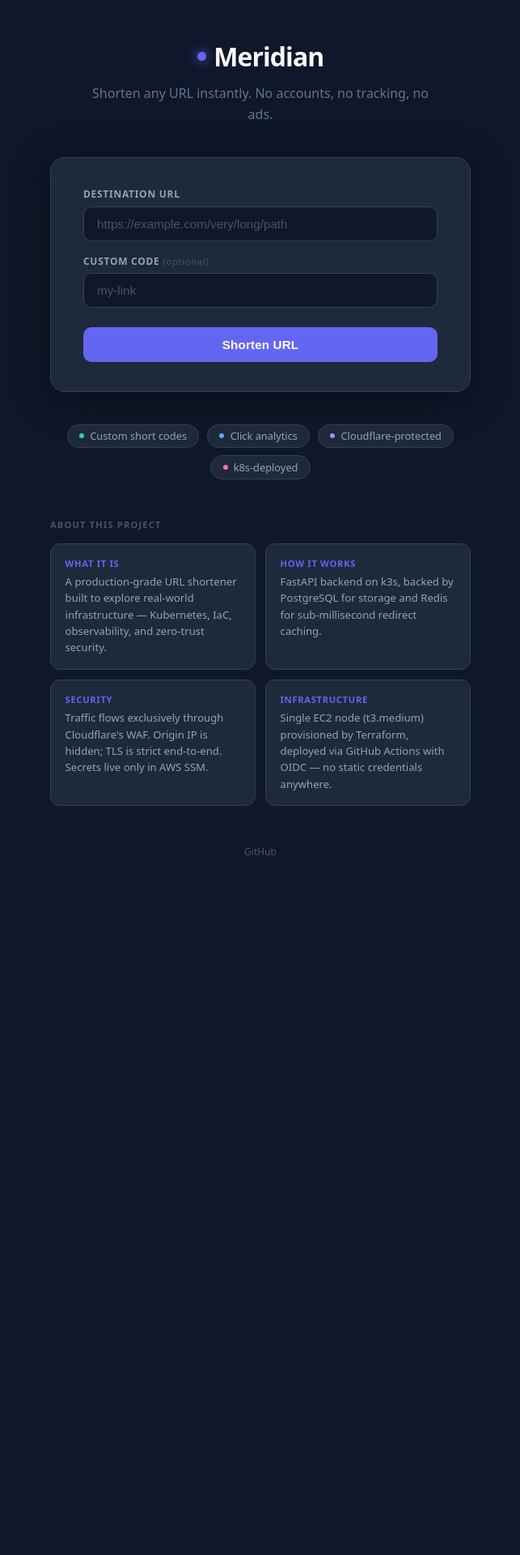
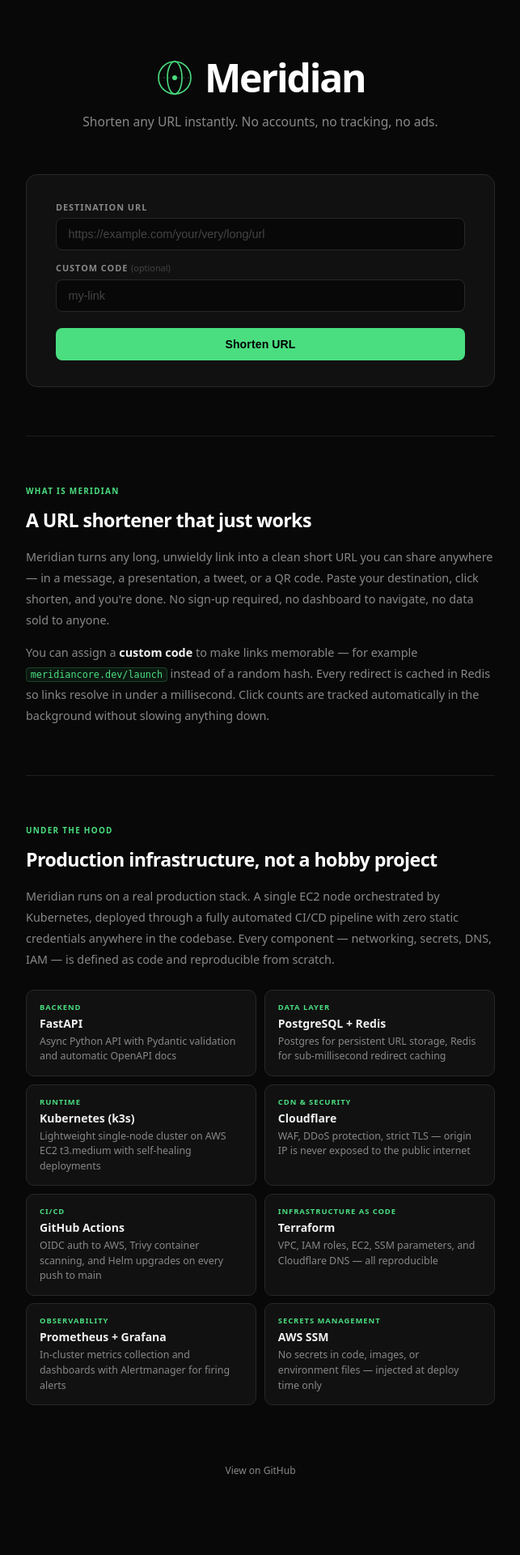
Before and after one commit to TsembA/Meridian, a FastAPI app: page / in a window 1280 px wide. Shown: the whole page at 81% size, without its empty margins (318-961 px from the left). Before the commit the page ends 1056 px from the top, so only its background shows below. Run offline with FastAPI, Linux system fonts and the light colour scheme; parts of the project's set-up code (start-up, migrations or seed data) failed here and were passed over.

Commit message:
feat: redesign landing page — black/white/green palette, Meridian globe logo, clearer copy

```diff
--- a/app/src/templates/index.html
+++ b/app/src/templates/index.html
@@ -8,166 +8,145 @@
     *, *::before, *::after { box-sizing: border-box; margin: 0; padding: 0; }
 
     :root {
-      --indigo: #6366f1;
-      --indigo-dark: #4f46e5;
-      --indigo-glow: #6366f140;
-      --surface: #1e293b;
-      --surface-low: #0f172a;
-      --border: #334155;
-      --border-muted: #1e293b;
-      --text: #e2e8f0;
-      --text-muted: #64748b;
-      --text-dim: #475569;
-      --text-bright: #f8fafc;
+      --bg:           #080808;
+      --surface:      #111111;
+      --surface-2:    #181818;
+      --border:       #1e1e1e;
+      --border-2:     #282828;
+      --text:         #f0f0f0;
+      --text-2:       #888888;
+      --text-3:       #444444;
+      --green:        #4ade80;
+      --green-dim:    rgba(74, 222, 128, 0.07);
+      --green-border: rgba(74, 222, 128, 0.22);
     }
 
     body {
       font-family: system-ui, -apple-system, BlinkMacSystemFont, "Segoe UI", sans-serif;
-      background: var(--surface-low);
+      background: var(--bg);
       color: var(--text);
       min-height: 100vh;
       display: flex;
       flex-direction: column;
       align-items: center;
-      padding: 3rem 1.5rem 4rem;
+      padding: 4.5rem 1.5rem 6rem;
     }
 
-    /* ── Hero ─────────────────────────────────────────────────────────────── */
-    .hero {
+    /* ── Header ───────────────────────────────────────────────────────────── */
+    .header {
       text-align: center;
-      margin-bottom: 2.5rem;
+      margin-bottom: 3.25rem;
     }
 
-    .logo-row {
+    .logo {
       display: inline-flex;
       align-items: center;
-      gap: 0.6rem;
-      margin-bottom: 0.75rem;
+      gap: 0.9rem;
+      margin-bottom: 1.1rem;
     }
 
-    .logo-dot {
-      width: 11px;
-      height: 11px;
-      border-radius: 50%;
-      background: var(--indigo);
-      box-shadow: 0 0 16px var(--indigo);
-      animation: pulse 3s ease-in-out infinite;
+    .logo-text {
+      font-size: 3rem;
+      font-weight: 800;
+      letter-spacing: -0.045em;
+      color: #fff;
+      line-height: 1;
     }
 
-    @keyframes pulse {
-      0%, 100% { box-shadow: 0 0 10px var(--indigo); }
-      50%       { box-shadow: 0 0 22px var(--indigo); }
-    }
-
-    .hero h1 {
-      font-size: 2rem;
-      font-weight: 800;
-      color: var(--text-bright);
-      letter-spacing: -0.03em;
-    }
-
-    .hero-sub {
-      font-size: 1rem;
-      color: var(--text-muted);
-      max-width: 420px;
-      margin: 0 auto;
+    .tagline {
+      font-size: 0.975rem;
+      color: var(--text-2);
       line-height: 1.6;
     }
 
-    /* ── Main card ────────────────────────────────────────────────────────── */
+    /* ── Shortener card ───────────────────────────────────────────────────── */
     .card {
+      width: 100%;
+      max-width: 580px;
       background: var(--surface);
-      border: 1px solid var(--border);
-      border-radius: 18px;
-      padding: 2.25rem 2.5rem;
-      width: 100%;
-      max-width: 520px;
-      box-shadow: 0 8px 48px rgba(0, 0, 0, 0.45);
+      border: 1px solid var(--border-2);
+      border-radius: 14px;
+      padding: 2rem 2.25rem;
     }
 
-    .field { margin-bottom: 1rem; }
+    .field { margin-bottom: 0.875rem; }
 
     label {
       display: block;
-      font-size: 0.75rem;
-      font-weight: 600;
-      color: #94a3b8;
+      font-size: 0.68rem;
+      font-weight: 700;
+      letter-spacing: 0.09em;
+      text-transform: uppercase;
+      color: var(--text-2);
       margin-bottom: 0.4rem;
-      letter-spacing: 0.06em;
-      text-transform: uppercase;
     }
 
     input[type="url"],
     input[type="text"] {
       width: 100%;
-      padding: 0.75rem 1rem;
-      background: var(--surface-low);
-      border: 1px solid var(--border);
-      border-radius: 10px;
-      color: var(--text-bright);
-      font-size: 0.95rem;
+      padding: 0.7rem 0.9rem;
+      background: var(--bg);
+      border: 1px solid var(--border-2);
+      border-radius: 8px;
+      color: var(--text);
+      font-size: 0.9rem;
       outline: none;
       transition: border-color 0.15s, box-shadow 0.15s;
     }
 
     input:focus {
-      border-color: var(--indigo);
-      box-shadow: 0 0 0 3px var(--indigo-glow);
+      border-color: var(--green);
+      box-shadow: 0 0 0 3px var(--green-dim);
     }
 
-    input::placeholder { color: var(--text-dim); }
+    input::placeholder { color: var(--text-3); }
 
     .btn-primary {
       width: 100%;
-      padding: 0.8rem;
-      margin-top: 0.5rem;
-      background: var(--indigo);
+      padding: 0.75rem;
+      margin-top: 0.375rem;
+      background: var(--green);
       border: none;
-      border-radius: 10px;
-      color: #fff;
-      font-size: 0.95rem;
+      border-radius: 8px;
+      color: #000;
+      font-size: 0.875rem;
       font-weight: 700;
+      letter-spacing: 0.01em;
       cursor: pointer;
-      letter-spacing: 0.01em;
-      transition: background 0.15s, transform 0.1s, box-shadow 0.15s;
+      transition: opacity 0.15s, transform 0.1s;
     }
 
-    .btn-primary:hover:not(:disabled) {
-      background: var(--indigo-dark);
-      box-shadow: 0 4px 20px var(--indigo-glow);
-    }
+    .btn-primary:hover:not(:disabled) { opacity: 0.87; }
+    .btn-primary:active:not(:disabled) { transform: scale(0.99); }
+    .btn-primary:disabled { opacity: 0.3; cursor: not-allowed; }
 
-    .btn-primary:active:not(:disabled) { transform: scale(0.98); }
-    .btn-primary:disabled { background: var(--border); color: var(--text-muted); cursor: not-allowed; }
-
-    /* ── Error ────────────────────────────────────────────────────────────── */
+    /* ── Error / Result ───────────────────────────────────────────────────── */
     .error-msg {
-      margin-top: 1rem;
-      padding: 0.7rem 1rem;
-      background: #450a0a;
-      border: 1px solid #7f1d1d;
-      border-radius: 8px;
-      color: #fca5a5;
-      font-size: 0.875rem;
+      margin-top: 0.875rem;
+      padding: 0.65rem 0.875rem;
+      background: rgba(239, 68, 68, 0.07);
+      border: 1px solid rgba(239, 68, 68, 0.22);
+      border-radius: 7px;
+      color: #f87171;
+      font-size: 0.825rem;
       display: none;
     }
 
-    /* ── Result ───────────────────────────────────────────────────────────── */
     .result-card {
-      margin-top: 1.25rem;
-      padding: 1.1rem 1.25rem;
-      background: var(--surface-low);
-      border: 1px solid var(--border);
-      border-radius: 12px;
+      margin-top: 1rem;
+      padding: 1rem 1.125rem;
+      background: var(--green-dim);
+      border: 1px solid var(--green-border);
+      border-radius: 10px;
       display: none;
     }
 
     .result-label {
-      font-size: 0.7rem;
-      font-weight: 600;
-      color: var(--text-muted);
+      font-size: 0.62rem;
+      font-weight: 700;
+      letter-spacing: 0.1em;
       text-transform: uppercase;
-      letter-spacing: 0.06em;
+      color: var(--green);
       margin-bottom: 0.5rem;
     }
 
@@ -179,208 +158,287 @@
 
     .result-url {
       flex: 1;
-      color: #818cf8;
-      font-size: 1rem;
+      color: var(--text);
+      font-size: 0.95rem;
       font-weight: 500;
       text-decoration: none;
       word-break: break-all;
       transition: color 0.15s;
     }
 
-    .result-url:hover { color: #a5b4fc; text-decoration: underline; }
+    .result-url:hover { color: var(--green); }
 
     .btn-copy {
       flex-shrink: 0;
-      padding: 0.35rem 0.85rem;
-      background: var(--border);
-      border: none;
-      border-radius: 6px;
-      color: #94a3b8;
-      font-size: 0.8rem;
+      padding: 0.3rem 0.75rem;
+      background: transparent;
+      border: 1px solid var(--border-2);
+      border-radius: 5px;
+      color: var(--text-2);
+      font-size: 0.75rem;
       font-weight: 500;
       cursor: pointer;
-      transition: background 0.15s, color 0.15s;
+      transition: border-color 0.15s, color 0.15s;
     }
 
-    .btn-copy:hover { background: #475569; color: var(--text); }
+    .btn-copy:hover { border-color: var(--green); color: var(--green); }
 
-    .divider {
-      margin-top: 0.75rem;
-      padding-top: 0.75rem;
-      border-top: 1px solid var(--border-muted);
+    .result-meta {
+      margin-top: 0.6rem;
+      padding-top: 0.6rem;
+      border-top: 1px solid var(--border);
+      font-size: 0.775rem;
+      color: var(--text-3);
     }
 
-    .meta-item { font-size: 0.8rem; color: var(--text-dim); }
-    .meta-item span { color: #94a3b8; }
-
-    /* ── Feature pills ────────────────────────────────────────────────────── */
-    .features {
-      display: flex;
-      flex-wrap: wrap;
-      justify-content: center;
-      gap: 0.6rem;
-      margin-top: 2.5rem;
+    /* ── Divider ──────────────────────────────────────────────────────────── */
+    .divider {
       width: 100%;
-      max-width: 520px;
+      max-width: 580px;
+      margin: 3.75rem 0;
+      border: none;
+      border-top: 1px solid var(--border);
     }
 
-    .pill {
-      display: flex;
-      align-items: center;
-      gap: 0.45rem;
-      padding: 0.45rem 0.9rem;
-      background: var(--surface);
-      border: 1px solid var(--border);
-      border-radius: 999px;
-      font-size: 0.8rem;
-      color: #94a3b8;
-      line-height: 1;
+    /* ── Sections ─────────────────────────────────────────────────────────── */
+    .section {
+      width: 100%;
+      max-width: 580px;
     }
 
-    .pill-dot {
-      width: 6px;
-      height: 6px;
-      border-radius: 50%;
-      flex-shrink: 0;
+    .section-eyebrow {
+      font-size: 0.62rem;
+      font-weight: 700;
+      letter-spacing: 0.13em;
+      text-transform: uppercase;
+      color: var(--green);
+      margin-bottom: 0.9rem;
     }
 
-    /* ── About section ────────────────────────────────────────────────────── */
-    .about {
-      margin-top: 3rem;
-      width: 100%;
-      max-width: 520px;
+    .section-title {
+      font-size: 1.45rem;
+      font-weight: 700;
+      letter-spacing: -0.025em;
+      color: #fff;
+      line-height: 1.3;
+      margin-bottom: 1.1rem;
     }
 
-    .about-title {
-      font-size: 0.7rem;
+    .section-body {
+      font-size: 0.9rem;
+      color: var(--text-2);
+      line-height: 1.8;
+    }
+
+    .section-body p + p { margin-top: 0.9rem; }
+
+    .inline-code {
+      font-family: "SF Mono", "Fira Code", monospace;
+      font-size: 0.82em;
+      color: var(--green);
+      background: var(--green-dim);
+      border: 1px solid var(--green-border);
+      padding: 0.1em 0.4em;
+      border-radius: 4px;
+    }
+
+    /* ── Tech grid ────────────────────────────────────────────────────────── */
+    .tech-grid {
+      display: grid;
+      grid-template-columns: 1fr 1fr;
+      gap: 0.6rem;
+      margin-top: 1.5rem;
+    }
+
+    @media (max-width: 480px) {
+      .tech-grid { grid-template-columns: 1fr; }
+      .logo-text  { font-size: 2.25rem; }
+    }
+
+    .tech-item {
+      background: var(--surface);
+      border: 1px solid var(--border-2);
+      border-radius: 10px;
+      padding: 0.875rem 1rem;
+      transition: border-color 0.15s;
+    }
+
+    .tech-item:hover { border-color: var(--border-2); }
+
+    .tech-category {
+      font-size: 0.59rem;
       font-weight: 700;
       letter-spacing: 0.1em;
       text-transform: uppercase;
-      color: var(--text-dim);
-      margin-bottom: 1rem;
+      color: var(--green);
+      margin-bottom: 0.25rem;
     }
 
-    .about-grid {
-      display: grid;
-      grid-template-columns: 1fr 1fr;
-      gap: 0.75rem;
+    .tech-name {
+      font-size: 0.875rem;
+      font-weight: 600;
+      color: var(--text);
+      margin-bottom: 0.25rem;
     }
 
-    @media (max-width: 400px) {
-      .about-grid { grid-template-columns: 1fr; }
-    }
-
-    .about-item {
-      background: var(--surface);
-      border: 1px solid var(--border);
-      border-radius: 12px;
-      padding: 1rem 1.1rem;
-    }
-
-    .about-item-label {
-      font-size: 0.7rem;
-      font-weight: 700;
-      letter-spacing: 0.06em;
-      text-transform: uppercase;
-      color: var(--indigo);
-      margin-bottom: 0.35rem;
-    }
-
-    .about-item-text {
-      font-size: 0.82rem;
-      color: #94a3b8;
-      line-height: 1.55;
+    .tech-desc {
+      font-size: 0.775rem;
+      color: var(--text-2);
+      line-height: 1.5;
     }
 
     /* ── Footer ───────────────────────────────────────────────────────────── */
     .footer {
-      margin-top: 3rem;
-      text-align: center;
+      margin-top: 4.5rem;
       font-size: 0.75rem;
-      color: var(--border);
+      color: var(--text-3);
     }
 
-    .footer a { color: var(--text-dim); text-decoration: none; transition: color 0.15s; }
-    .footer a:hover { color: var(--indigo); }
+    .footer a { color: var(--text-2); text-decoration: none; transition: color 0.15s; }
+    .footer a:hover { color: var(--green); }
   </style>
 </head>
 <body>
 
-  <!-- Hero -->
-  <div class="hero">
-    <div class="logo-row">
-      <div class="logo-dot"></div>
-      <h1>Meridian</h1>
+  <!-- Header -->
+  <header class="header">
+    <div class="logo">
+      <!-- Meridian globe logo: circle + meridian arc + equator dash + center point -->
+      <svg width="46" height="46" viewBox="0 0 46 46" fill="none" xmlns="http://www.w3.org/2000/svg" aria-hidden="true">
+        <circle cx="23" cy="23" r="20" stroke="#4ade80" stroke-width="1.6"/>
+        <ellipse cx="23" cy="23" rx="9" ry="20" stroke="#4ade80" stroke-width="1.6"/>
+        <line x1="3" y1="23" x2="43" y2="23" stroke="#4ade80" stroke-width="1" stroke-dasharray="2.5 3.5" opacity="0.35"/>
+        <circle cx="23" cy="23" r="3" fill="#4ade80"/>
+      </svg>
+      <span class="logo-text">Meridian</span>
     </div>
-    <p class="hero-sub">Shorten any URL instantly. No accounts, no tracking, no ads.</p>
-  </div>
+    <p class="tagline">Shorten any URL instantly. No accounts, no tracking, no ads.</p>
+  </header>
 
   <!-- Shortener card -->
   <div class="card">
     <div class="field">
       <label for="url-input">Destination URL</label>
-      <input type="url" id="url-input" placeholder="https://example.com/very/long/path" autocomplete="off">
+      <input type="url" id="url-input"
+             placeholder="https://example.com/your/very/long/url"
+             autocomplete="off">
     </div>
-
     <div class="field">
       <label for="code-input">
         Custom code
-        <span style="color:var(--text-dim);text-transform:none;font-weight:400;font-size:0.7rem">(optional)</span>
+        <span style="font-weight:400;text-transform:none;letter-spacing:0;font-size:0.68rem;color:var(--text-3)">(optional)</span>
       </label>
-      <input type="text" id="code-input" placeholder="my-link" maxlength="20" pattern="[A-Za-z0-9_-]+">
+      <input type="text" id="code-input"
+             placeholder="my-link" maxlength="20" pattern="[A-Za-z0-9_-]+">
     </div>
-
     <button class="btn-primary" id="shorten-btn" onclick="shortenUrl()">Shorten URL</button>
-
     <div class="error-msg" id="error"></div>
-
     <div class="result-card" id="result">
-      <div class="result-label">Your short link</div>
+      <div class="result-label">Short link ready</div>
       <div class="result-url-row">
         <a class="result-url" id="result-url" href="#" target="_blank" rel="noopener"></a>
         <button class="btn-copy" id="copy-btn" onclick="copyUrl()">Copy</button>
       </div>
-      <div class="divider">
-        <div class="meta-item">Original: <span id="result-original"></span></div>
-      </div>
+      <div class="result-meta">Original: <span id="result-original"></span></div>
     </div>
   </div>
 
-  <!-- Feature pills -->
-  <div class="features">
-    <div class="pill"><div class="pill-dot" style="background:#34d399"></div>Custom short codes</div>
-    <div class="pill"><div class="pill-dot" style="background:#60a5fa"></div>Click analytics</div>
-    <div class="pill"><div class="pill-dot" style="background:#a78bfa"></div>Cloudflare-protected</div>
-    <div class="pill"><div class="pill-dot" style="background:#f472b6"></div>k8s-deployed</div>
-  </div>
+  <hr class="divider">
 
-  <!-- About -->
-  <div class="about">
-    <div class="about-title">About this project</div>
-    <div class="about-grid">
-      <div class="about-item">
-        <div class="about-item-label">What it is</div>
-        <div class="about-item-text">A production-grade URL shortener built to explore real-world infrastructure — Kubernetes, IaC, observability, and zero-trust security.</div>
+  <!-- What is Meridian -->
+  <section class="section">
+    <div class="section-eyebrow">What is Meridian</div>
+    <h2 class="section-title">A URL shortener that just works</h2>
+    <div class="section-body">
+      <p>
+        Meridian turns any long, unwieldy link into a clean short URL you can
+        share anywhere — in a message, a presentation, a tweet, or a QR code.
+        Paste your destination, click shorten, and you're done. No sign-up
+        required, no dashboard to navigate, no data sold to anyone.
+      </p>
+      <p>
+        You can assign a <strong style="color:var(--text);font-weight:600">custom code</strong>
+        to make links memorable — for example
+        <span class="inline-code">meridiancore.dev/launch</span>
+        instead of a random hash. Every redirect is cached in Redis so links
+        resolve in under a millisecond. Click counts are tracked automatically
+        in the background without slowing anything down.
+      </p>
+    </div>
+  </section>
+
+  <hr class="divider">
+
+  <!-- Infrastructure -->
+  <section class="section">
+    <div class="section-eyebrow">Under the Hood</div>
+    <h2 class="section-title">Production infrastructure, not a hobby project</h2>
+    <div class="section-body">
+      <p>
+        Meridian runs on a real production stack. A single EC2 node
+        orchestrated by Kubernetes, deployed through a fully automated CI/CD
+        pipeline with zero static credentials anywhere in the codebase.
+        Every component — networking, secrets, DNS, IAM — is defined as code
+        and reproducible from scratch.
+      </p>
+    </div>
+
+    <div class="tech-grid">
+
+      <div class="tech-item">
+        <div class="tech-category">Backend</div>
+        <div class="tech-name">FastAPI</div>
+        <div class="tech-desc">Async Python API with Pydantic validation and automatic OpenAPI docs</div>
       </div>
-      <div class="about-item">
-        <div class="about-item-label">How it works</div>
-        <div class="about-item-text">FastAPI backend on k3s, backed by PostgreSQL for storage and Redis for sub-millisecond redirect caching.</div>
+
+      <div class="tech-item">
+        <div class="tech-category">Data layer</div>
+        <div class="tech-name">PostgreSQL + Redis</div>
+        <div class="tech-desc">Postgres for persistent URL storage, Redis for sub-millisecond redirect caching</div>
       </div>
-      <div class="about-item">
-        <div class="about-item-label">Security</div>
-        <div class="about-item-text">Traffic flows exclusively through Cloudflare's WAF. Origin IP is hidden; TLS is strict end-to-end. Secrets live only in AWS SSM.</div>
+
+      <div class="tech-item">
+        <div class="tech-category">Runtime</div>
+        <div class="tech-name">Kubernetes (k3s)</div>
+        <div class="tech-desc">Lightweight single-node cluster on AWS EC2 t3.medium with self-healing deployments</div>
       </div>
-      <div class="about-item">
-        <div class="about-item-label">Infrastructure</div>
-        <div class="about-item-text">Single EC2 node (t3.medium) provisioned by Terraform, deployed via GitHub Actions with OIDC — no static credentials anywhere.</div>
+
+      <div class="tech-item">
+        <div class="tech-category">CDN & Security</div>
+        <div class="tech-name">Cloudflare</div>
+        <div class="tech-desc">WAF, DDoS protection, strict TLS — origin IP is never exposed to the public internet</div>
       </div>
+
+      <div class="tech-item">
+        <div class="tech-category">CI/CD</div>
+        <div class="tech-name">GitHub Actions</div>
+        <div class="tech-desc">OIDC auth to AWS, Trivy container scanning, and Helm upgrades on every push to main</div>
+      </div>
+
+      <div class="tech-item">
+        <div class="tech-category">Infrastructure as Code</div>
+        <div class="tech-name">Terraform</div>
+        <div class="tech-desc">VPC, IAM roles, EC2, SSM parameters, and Cloudflare DNS — all reproducible</div>
+      </div>
+
+      <div class="tech-item">
+        <div class="tech-category">Observability</div>
+        <div class="tech-name">Prometheus + Grafana</div>
+        <div class="tech-desc">In-cluster metrics collection and dashboards with Alertmanager for firing alerts</div>
+      </div>
+
+      <div class="tech-item">
+        <div class="tech-category">Secrets management</div>
+        <div class="tech-name">AWS SSM</div>
+        <div class="tech-desc">No secrets in code, images, or environment files — injected at deploy time only</div>
+      </div>
+
     </div>
-  </div>
+  </section>
 
-  <!-- Footer -->
-  <div class="footer">
-    <a href="https://github.com/TsembA/Meridian" target="_blank" rel="noopener">GitHub</a>
-  </div>
+  <footer class="footer">
+    <a href="https://github.com/TsembA/Meridian" target="_blank" rel="noopener">View on GitHub</a>
+  </footer>
 
   <script>
     async function shortenUrl() {
@@ -403,7 +461,7 @@
         const code = codeInput.value.trim();
         if (code) body.custom_code = code;
 
-        const res  = await fetch('/shorten', {
+        const res = await fetch('/shorten', {
           method: 'POST',
           headers: { 'Content-Type': 'application/json' },
           body: JSON.stringify(body),
@@ -417,8 +475,8 @@
         linkEl.textContent = data.short_url;
 
         const origEl = document.getElementById('result-original');
-        origEl.textContent = data.original_url.length > 45
-          ? data.original_url.slice(0, 45) + '…'
+        origEl.textContent = data.original_url.length > 52
+          ? data.original_url.slice(0, 52) + '…'
           : data.original_url;
         origEl.title = data.original_url;
 
```
